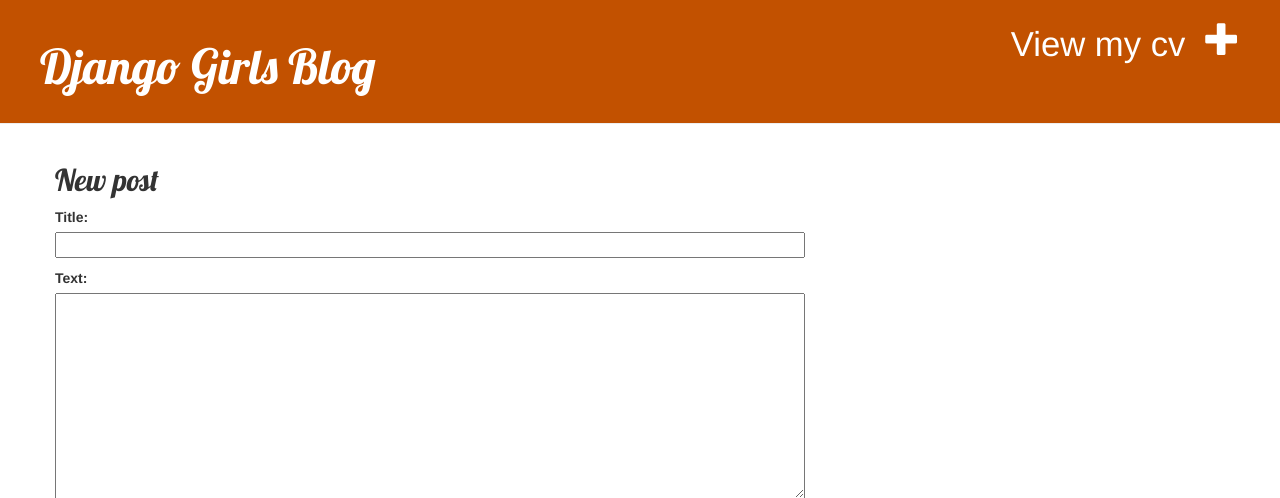
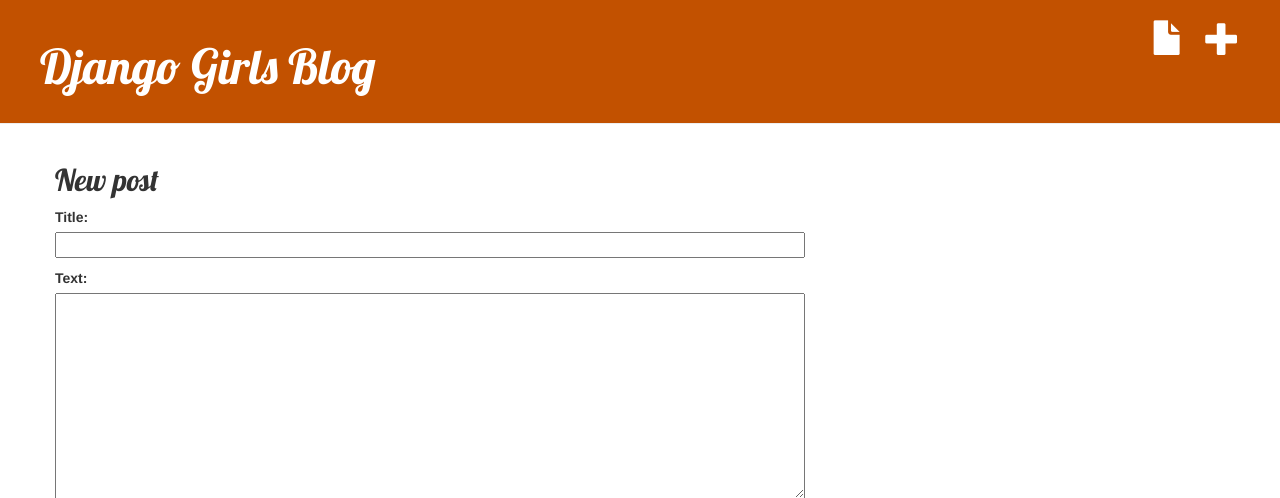
Before and after one commit to WillHopkins15/django-portfolio, a Django app: page /post/new/ in a window 1280 px wide. Shown: the top 498 px of the page. Run offline with Django 3.2, Linux system fonts and the light colour scheme; the visitor is signed in with stand-in values (Sample User, id 1); some libraries are stand-ins or nearby versions.

Commit message:
Added icon to menu bar for cv

```diff
--- a/blog/templates/blog/base.html
+++ b/blog/templates/blog/base.html
@@ -11,7 +11,7 @@
         <div class="page-header">
         {% if user.is_authenticated %}
             <a href="{% url 'post_new' %}" class="top-menu"><span class="glyphicon glyphicon-plus"></span></a>
-            <a href="{% url 'cv_view' %}" class="top-menu">View my cv</a>
+            <a href="{% url 'cv_view' %}" class="top-menu"><span class="glyphicon glyphicon-file"></span></a>
         {% endif %}
         <h1><a href="/">Django Girls Blog</a></h1>
         </div>
```
